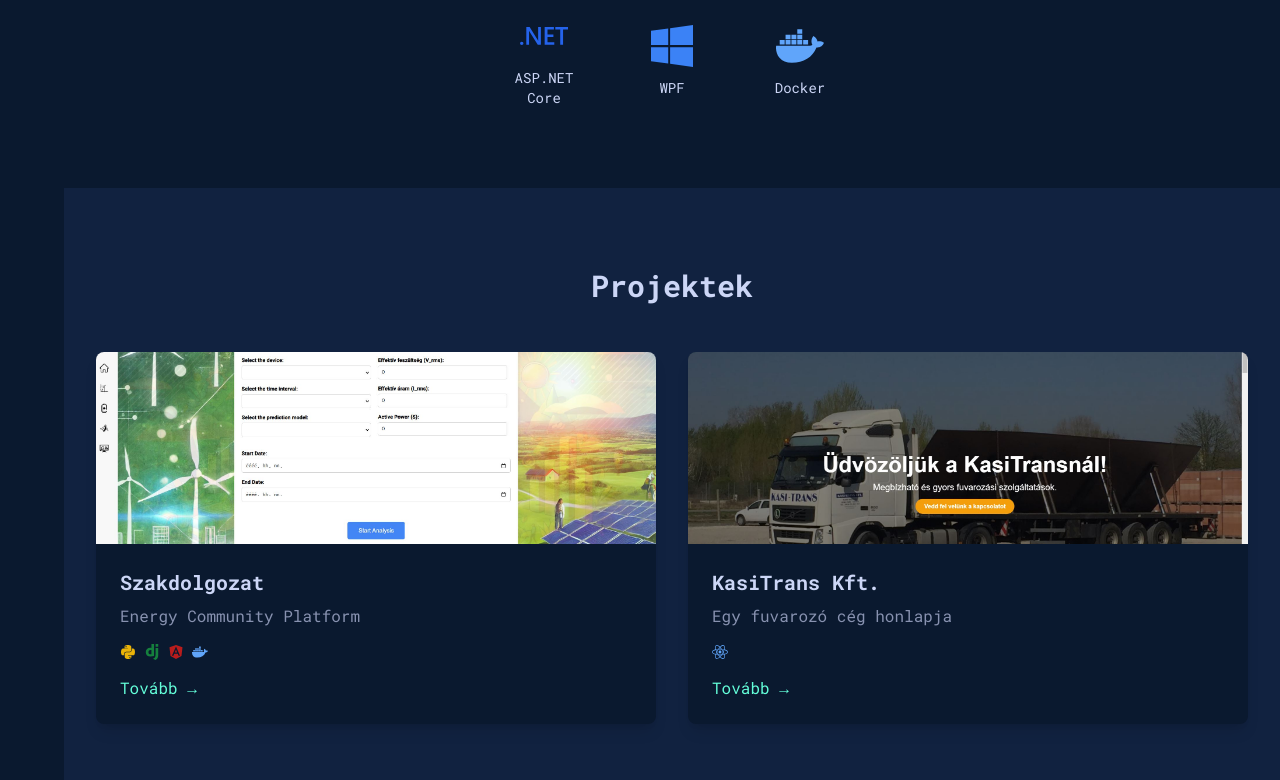
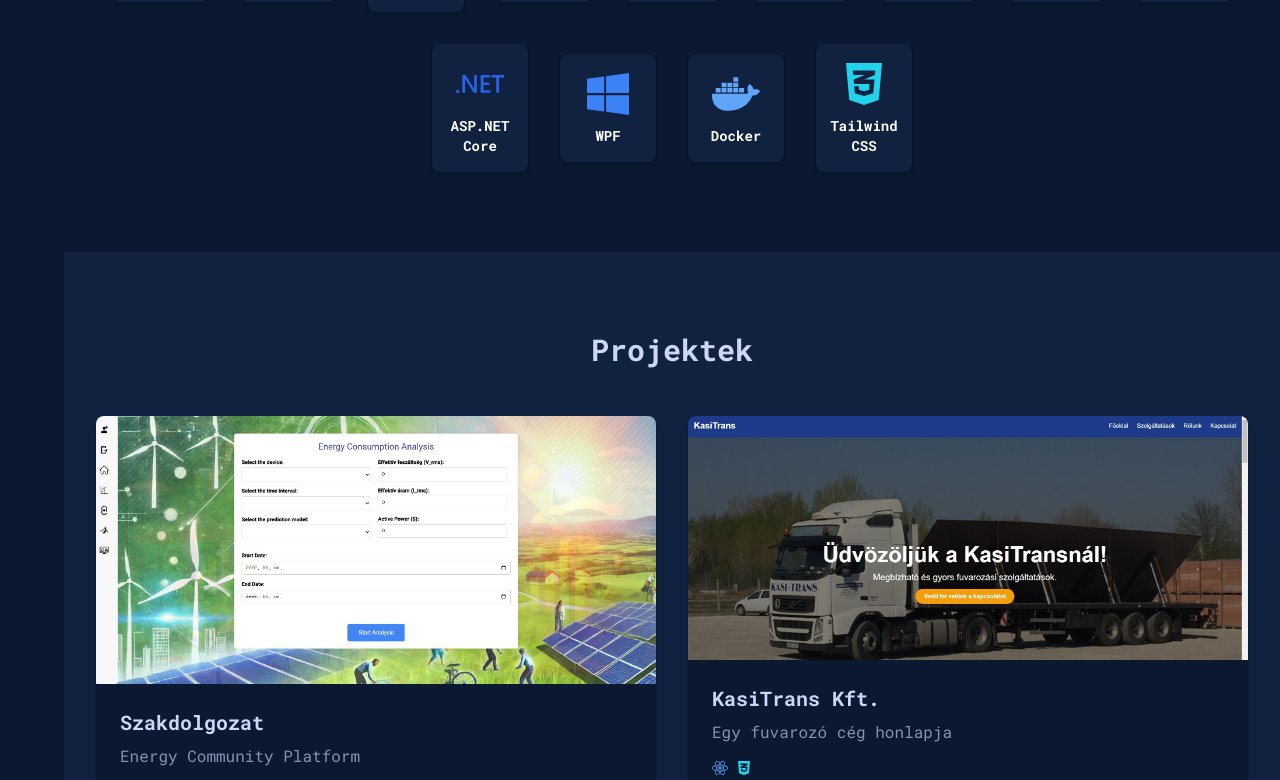
Before and after one commit to XY56L7/pal-martin-portfolio, a Next.js app: page / in a window 1280 px wide. Shown: the part 2520-3300 px from the top of the page. Built offline with nearby package versions, Linux system fonts and the light colour scheme.

Commit message:
Fix display of the images

```diff
--- a/src/app/components/Projects.tsx
+++ b/src/app/components/Projects.tsx
@@ -3,10 +3,10 @@
 
 import React from 'react';
 import Image from 'next/image';
-import { FaPython, FaAngular, FaJsSquare, FaDatabase,FaDocker,FaReact } from 'react-icons/fa';
+import { FaPython, FaAngular, FaJsSquare, FaDatabase,FaDocker,FaReact, FaCss3Alt } from 'react-icons/fa';
 import { SiCsharp, SiDotnet, SiDjango } from 'react-icons/si';
 
-type Tech = 'Python' | 'Django' | 'Angular' | 'JavaScript' | 'CSharp' | 'DotNet' | 'Database' | 'Docker' | 'React';
+type Tech = 'Python' | 'Django' | 'Angular' | 'JavaScript' | 'CSharp' | 'DotNet' | 'Database' | 'Docker' | 'React' | 'Tailwind_CSS';
 
 const techIcons: Record<Tech, JSX.Element> = {
   Python: <FaPython className="text-yellow-500" />,
@@ -17,7 +17,8 @@ const techIcons: Record<Tech, JSX.Element> = {
   DotNet: <SiDotnet className="text-blue-600" />,
   Database: <FaDatabase className="text-blue-500" />,
   Docker : <FaDocker className="text-blue-400" />,
-  React : <FaReact className="text-blue-400" />
+  React : <FaReact className="text-blue-400" />,
+  Tailwind_CSS: <FaCss3Alt  className="text-cyan-400" />  // Added Tailwind CSS
 
 };
 
@@ -41,7 +42,7 @@ const projects: Project[] = [
     description: 'Egy fuvarozó cég honlapja',
     image: '/kasitrans.jpg',
     link: 'https://kasitrans.vercel.app/',
-    technologies: ['React'],
+    technologies: ['React','Tailwind_CSS'],
   }
   // További projektek...
 ];
@@ -55,13 +56,14 @@ const Projects: React.FC = () => {
           {projects.map((project, index) => (
             <div key={index} className="w-full md:w-1/2 mb-8">
               <div className="bg-darkBlue rounded-lg overflow-hidden shadow-lg mx-4">
-                <Image
+              <Image
                   src={project.image}
                   alt={project.title}
-                  width={600} // A kép méretének megfelelően módosítsd
-                  height={300}
-                  className="w-full h-48 object-cover"
+                  width={1200}  // Nagyobb felbontású kép, ami desktop verzióban élesebb
+                  height={600}  // Nagyobb magasság a jobb arányért
+                  className="w-full h-auto object-cover"  // Reszponzív, arányos megjelenítés
                 />
+
                 <div className="p-4 md:p-6">
                   <h3 className="text-xl font-bold mb-2 text-lightestSlate">{project.title}</h3>
                   <p className="text-slate mb-4">{project.description}</p>
--- a/src/app/components/Technologies.tsx
+++ b/src/app/components/Technologies.tsx
@@ -1,4 +1,3 @@
-// src/components/Technologies.tsx
 "use client";
 
 import React from 'react';
@@ -9,6 +8,7 @@ import {
   FaJsSquare,
   FaDocker,
   FaWindows,
+  FaCss3Alt,
 } from 'react-icons/fa';
 import { SiDjango, SiMongodb, SiMicrosoftsqlserver, SiCsharp, SiDotnet } from 'react-icons/si';
 
@@ -25,6 +25,7 @@ const technologies = [
   { name: 'ASP.NET Core', icon: <SiDotnet size={48} className="text-blue-600" /> },
   { name: 'WPF', icon: <FaWindows size={48} className="text-blue-500" /> },
   { name: 'Docker', icon: <FaDocker size={48} className="text-blue-400" /> },
+  { name: 'Tailwind CSS', icon: <FaCss3Alt size={48} className="text-cyan-400" /> },  // Added Tailwind CSS
 ];
 
 const Technologies: React.FC = () => {
@@ -34,9 +35,9 @@ const Technologies: React.FC = () => {
         <h2 className="text-3xl font-bold mb-12 text-center">Technológiák</h2>
         <div className="flex flex-wrap justify-center items-center gap-8">
           {technologies.map((tech, index) => (
-            <div key={index} className="flex flex-col items-center w-24">
+            <div key={index} className="flex flex-col items-center w-24 p-4 bg-lightBlue rounded-lg shadow-md transform transition-transform duration-300 hover:scale-105">
               {tech.icon}
-              <span className="mt-2 text-center text-sm">{tech.name}</span>
+              <span className="mt-2 text-center text-sm font-semibold text-white">{tech.name}</span>
             </div>
           ))}
         </div>
--- a/src/app/index.css
+++ b/src/app/index.css
@@ -42,3 +42,10 @@ button, .btn {
   left: 100%;
   margin-left: 0.5rem;
 }
+@media (min-width: 1024px) {
+  .project-image {
+    width: 100%;
+    height: auto;
+    object-fit: cover;
+  }
+}
```
